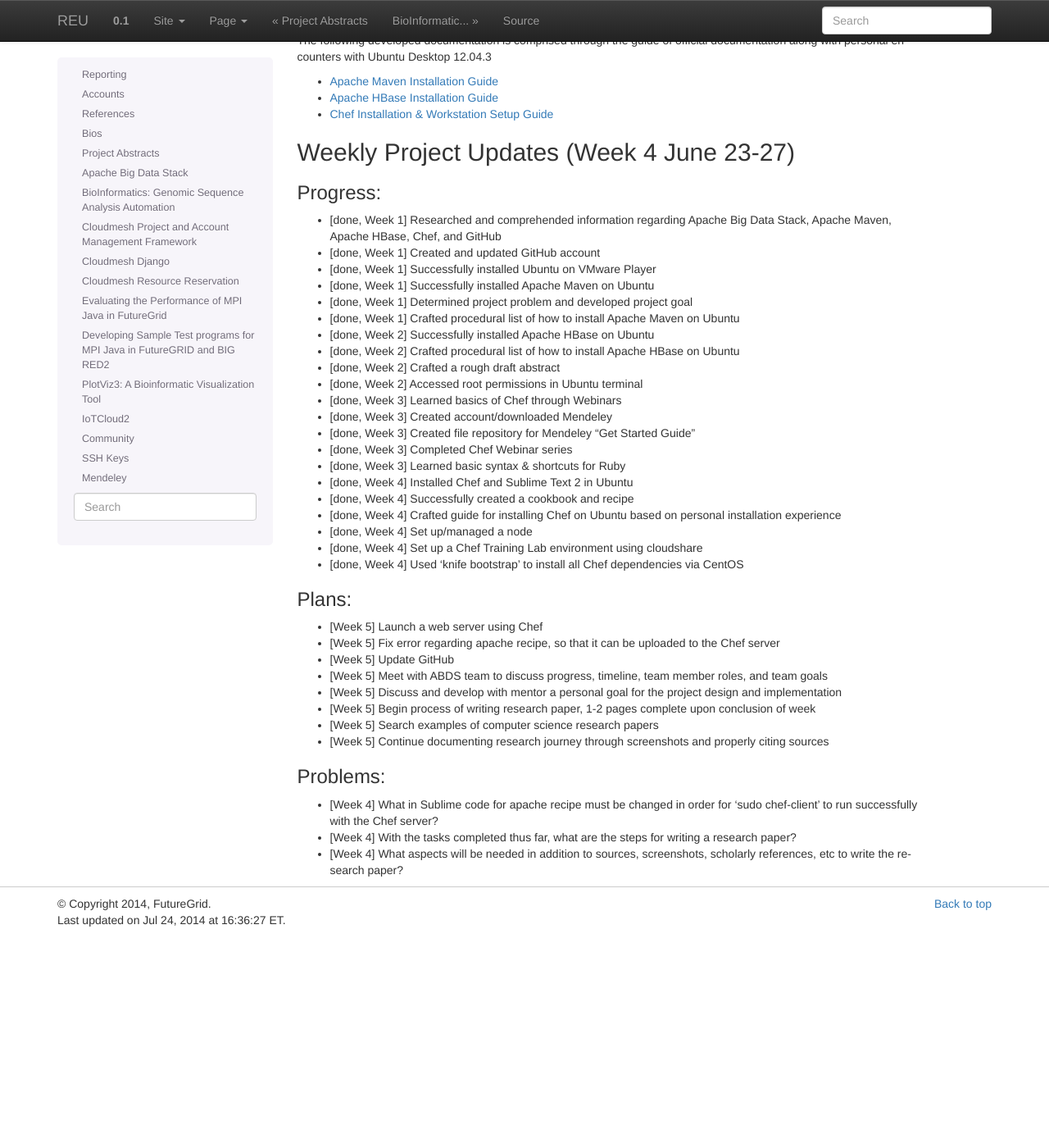
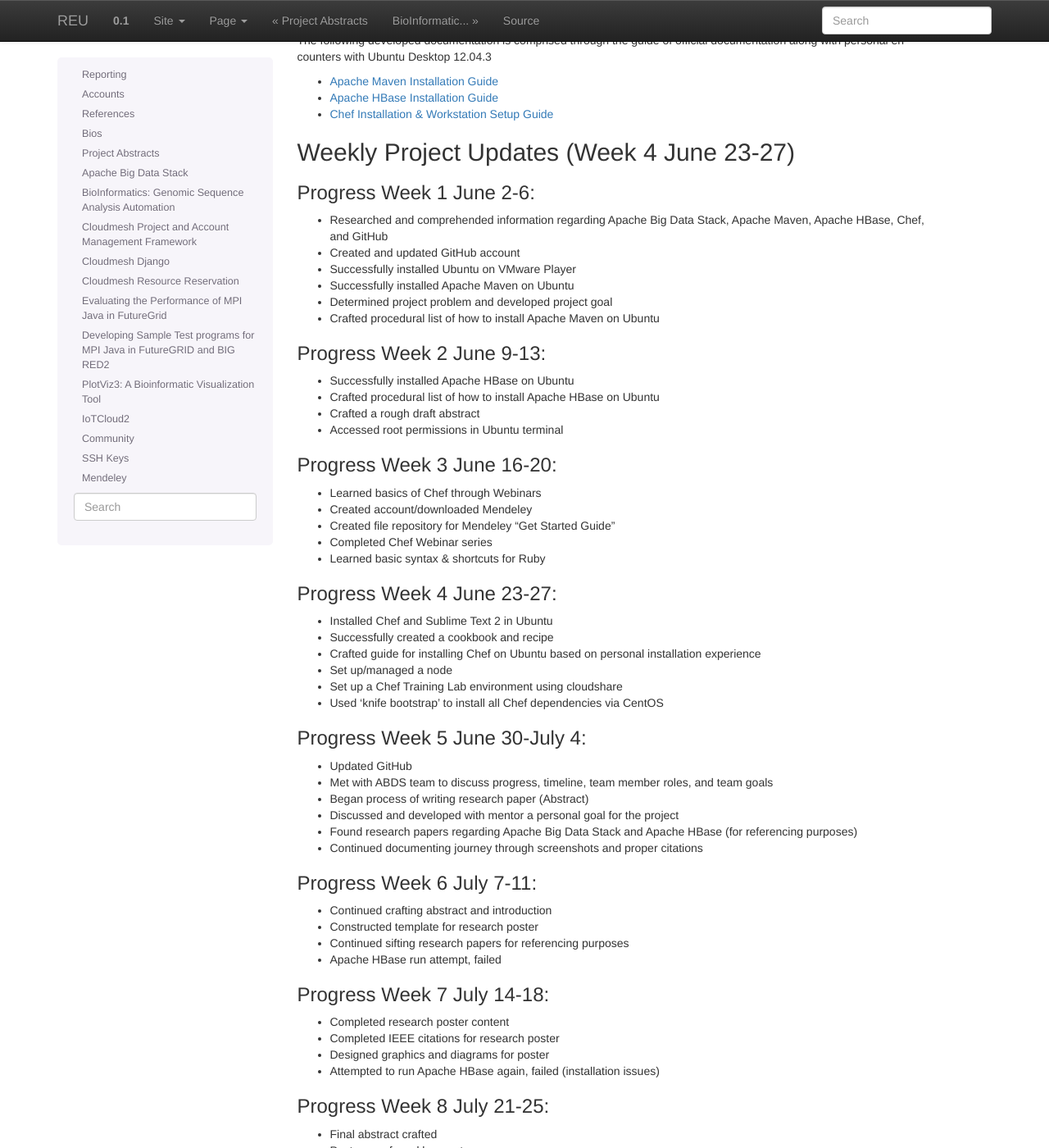
Before and after one commit to cloudmesh-project/reu-2014, a Sphinx documentation site: the page built from doc/source/projects/bigdata.rst, in a window 1280 px wide and 1400 px high, scrolled down 1296 px. Shown: the whole window at 82% size. Built offline with Sphinx 7.4.7, drawn with Linux system fonts in a browser that asks for light colours; before the commit the page ends 2438 px from its top, so only the background shows below that; some of the changed text lies outside the part shown.

Commit message:
final update

```diff
--- a/doc/source/projects/bigdata.rst
+++ b/doc/source/projects/bigdata.rst
@@ -88,77 +88,120 @@
 Weekly Project Updates (Week 4 June 23-27)
 ----------------------------------------------------------------------
 
-Progress:
+Progress Week 1 June 2-6:
 ^^^^^^^^^^^^^^^^^^^^^^^^^^^^^^^^^^^^^^^^^^^^^^^^^^^^^^^^^^^^
 
-* [done, Week 1] Researched and comprehended information regarding Apache Big Data
+* Researched and comprehended information regarding Apache Big Data
   Stack, Apache Maven, Apache HBase, Chef, and GitHub
 
-* [done, Week 1] Created and updated GitHub account
+* Created and updated GitHub account
 
-* [done, Week 1] Successfully installed Ubuntu on VMware Player
+* Successfully installed Ubuntu on VMware Player
 
-* [done, Week 1] Successfully installed Apache Maven on Ubuntu
+* Successfully installed Apache Maven on Ubuntu
 
-* [done, Week 1] Determined project problem and developed project goal
+* Determined project problem and developed project goal
 
-* [done, Week 1] Crafted procedural list of how to install Apache Maven on Ubuntu
+* Crafted procedural list of how to install Apache Maven on Ubuntu
 
-* [done, Week 2] Successfully installed Apache HBase on Ubuntu
-
-* [done, Week 2] Crafted procedural list of how to install Apache HBase on Ubuntu
-
-* [done, Week 2] Crafted a rough draft abstract
-
-* [done, Week 2] Accessed root permissions in Ubuntu terminal
-
-* [done, Week 3] Learned basics of Chef through Webinars
-
-* [done, Week 3] Created account/downloaded Mendeley
-
-* [done, Week 3] Created file repository for Mendeley "Get Started Guide"
-
-* [done, Week 3] Completed Chef Webinar series
-
-* [done, Week 3] Learned basic syntax & shortcuts for Ruby
-
-* [done, Week 4] Installed Chef and Sublime Text 2 in Ubuntu
-
-* [done, Week 4] Successfully created a cookbook and recipe
-
-* [done, Week 4] Crafted guide for installing Chef on Ubuntu based on personal installation experience
-
-* [done, Week 4] Set up/managed a node
-
-* [done, Week 4] Set up a Chef Training Lab environment using cloudshare
-
-* [done, Week 4] Used ‘knife bootstrap’ to install all Chef dependencies via CentOS
-
-Plans:
+Progress Week 2 June 9-13:
 ^^^^^^^^^^^^^^^^^^^^^^^^^^^^^^^^^^^^^^^^^^^^^^^^^^^^^^^^^^^^
 
-* [Week 5] Launch a web server using Chef
+* Successfully installed Apache HBase on Ubuntu
 
-* [Week 5] Fix error regarding apache recipe, so that it can be uploaded to the Chef server
+* Crafted procedural list of how to install Apache HBase on Ubuntu
 
-* [Week 5] Update GitHub
+* Crafted a rough draft abstract
 
-* [Week 5] Meet with ABDS team to discuss progress, timeline, team member roles, and team goals
+* Accessed root permissions in Ubuntu terminal
 
-* [Week 5] Discuss and develop with mentor a personal goal for the project design and implementation
-
-* [Week 5] Begin process of writing research paper, 1-2 pages complete upon conclusion of week
-
-* [Week 5] Search examples of computer science research papers
-
-* [Week 5] Continue documenting research journey through screenshots and properly citing sources
-
-
-Problems:
+Progress Week 3 June 16-20:
 ^^^^^^^^^^^^^^^^^^^^^^^^^^^^^^^^^^^^^^^^^^^^^^^^^^^^^^^^^^^^
 
-* [Week 4] What in Sublime code for apache recipe must be changed in order for ‘sudo chef-client’ to run successfully with the Chef server?
+* Learned basics of Chef through Webinars
 
-* [Week 4] With the tasks completed thus far, what are the steps for writing a research paper?
+* Created account/downloaded Mendeley
 
-* [Week 4] What aspects will be needed in addition to sources, screenshots, scholarly references, etc to write the research paper?
+* Created file repository for Mendeley "Get Started Guide"
+
+* Completed Chef Webinar series
+
+* Learned basic syntax & shortcuts for Ruby
+
+Progress Week 4 June 23-27:
+^^^^^^^^^^^^^^^^^^^^^^^^^^^^^^^^^^^^^^^^^^^^^^^^^^^^^^^^^^^^
+
+* Installed Chef and Sublime Text 2 in Ubuntu
+
+* Successfully created a cookbook and recipe
+
+* Crafted guide for installing Chef on Ubuntu based on personal installation experience
+
+* Set up/managed a node
+
+* Set up a Chef Training Lab environment using cloudshare
+
+* Used ‘knife bootstrap’ to install all Chef dependencies via CentOS
+
+Progress Week 5 June 30-July 4:
+^^^^^^^^^^^^^^^^^^^^^^^^^^^^^^^^^^^^^^^^^^^^^^^^^^^^^^^^^^^^
+
+* Updated GitHub
+
+* Met with ABDS team to discuss progress, timeline, team member roles, and team goals
+
+* Began process of writing research paper (Abstract)
+
+* Discussed and developed with mentor a personal goal for the project
+
+* Found research papers regarding Apache Big Data Stack and Apache HBase (for referencing purposes)
+
+* Continued documenting journey through screenshots and proper citations
+
+Progress Week 6 July 7-11:
+^^^^^^^^^^^^^^^^^^^^^^^^^^^^^^^^^^^^^^^^^^^^^^^^^^^^^^^^^^^^
+
+* Continued crafting abstract and introduction
+
+* Constructed template for research poster
+
+* Continued sifting research papers for referencing purposes
+
+* Apache HBase run attempt, failed
+
+Progress Week 7 July 14-18:
+^^^^^^^^^^^^^^^^^^^^^^^^^^^^^^^^^^^^^^^^^^^^^^^^^^^^^^^^^^^^
+
+* Completed research poster content
+
+* Completed IEEE citations for research poster
+
+* Designed graphics and diagrams for poster
+
+* Attempted to run Apache HBase again, failed (installation issues)
+
+Progress Week 8 July 21-25:
+^^^^^^^^^^^^^^^^^^^^^^^^^^^^^^^^^^^^^^^^^^^^^^^^^^^^^^^^^^^^
+
+* Final abstract crafted
+
+* Poster proof-read by mentor
+
+* Poster content pasted into research poster
+
+* Final revisions made regarding poster
+
+* Using Chef cookbook terminal command, Apache HBase and Hadoop successfully installed
+
+* Successfully uploaded HBase cookbook
+
+* Updated GitHub
+
+* Research further background information in order to prepare for final poster presentations
+
+* Final meeting with mentor to discuss research experience, suggestions for presentations, and recommendations
+
+Concerns:
+^^^^^^^^^^^^^^^^^^^^^^^^^^^^^^^^^^^^^^^^^^^^^^^^^^^^^^^^^^^^
+
+* [Week 8] How can I present an elaborate poster to various audiences and effectively communicate my research?
```
